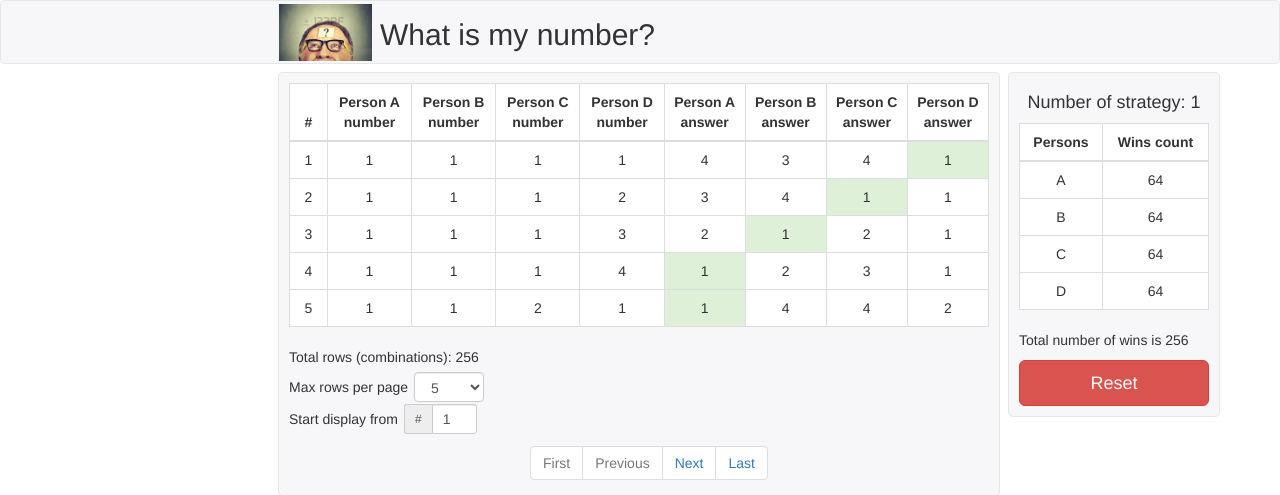
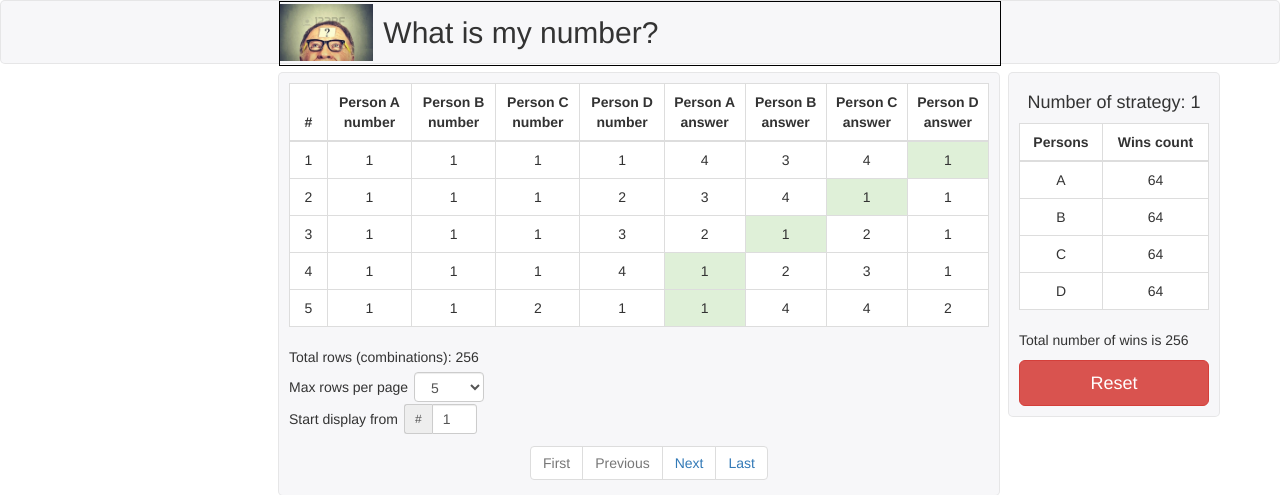
Before and after one commit to RSmetanyuk/myapp, a PHP site: page /index.html in a window 1280 px wide. Shown: the top 495 px of the page. Run offline with PHP 8.4, Linux system fonts and the light colour scheme; some libraries are stand-ins or nearby versions.

Commit message:
Removed some negative values in css

```diff
--- a/css/style.css
+++ b/css/style.css
@@ -25,19 +25,34 @@
 }
 
 .header {
+	position: relative;
 	background-color: #f7f7f9;
 	border: solid rgba(0, 0, 0, 0.07);
 	border-width: 1px;
 	border-radius: 5px;
 	font-size: 25px;
-	text-align: center;
 	height: 44px;
 	min-width: 554px;
 }
 
+#headerInnerContainer {
+	position: relative;
+	margin: auto;
+	width: 520px;
+	border: 1px solid black;
+}
+
+#logo {
+	position: relative;
+	height: 37px;
+	margin-top: 2px;
+	margin-left: 0px;
+	margin-right: 10px;
+	float: left;
+}
+
 .header p {
-	margin-left: -160px;
-	margin-top: -40px;
+	margin-top: 5px;
 }
 
 .main-content {
@@ -170,13 +185,6 @@
 	margin-left: 150px;
 }
 
-#logo {
-	height: 37px;
-	margin-top: 3px;
-	margin-bottom: 3px;
-	margin-left: -462px;
-}
-
 #pagination {
 	margin-left: 138px;
 	margin-top: 5px;
@@ -229,19 +237,22 @@
 }
 
 @media screen and (min-width: 768px) {
-	#logo {
-		height: 57px;
-		margin-left: -624px;
-	}
-
 	.header {
 		font-size: 30px;
 		height: 64px;
 	}
 
+	#headerInnerContainer {
+		width: 722px;
+		/*height: 64px;*/
+	}
+
+	#logo {
+		height: 57px;
+	}
+
 	.header p {
-		margin-left: -245px;
-		margin-top: -50px;
+		margin-top: 10px;
 	}
 
 	.main-content {
@@ -311,7 +322,7 @@
 
 	#logo {
 		height: 57px;
-		margin-left: -848px;
+		margin-top: 2px;
 	}
 
 	.header {
@@ -319,8 +330,9 @@
 		height: 64px;
 	}
 
-	.header p {
-		margin-left: -448px;
+	#headerInnerContainer {
+		width: 942px;
+		/*height: 64px;*/
 	}
 
 	#Start,
@@ -357,12 +369,8 @@
 
 
 @media screen and (min-width: 1194px) {
-	#logo {
-		margin-left: -629px;
-	}
-
-	.header p {
-		margin-left: -245px;
+	#headerInnerContainer {
+		width: 722px;
 	}
 
 	body .container1 {
--- a/index.html
+++ b/index.html
@@ -14,8 +14,10 @@
 <body onresize="dom.onBodyResize()">
 
 	<div class="container-fluid header">
-		<img id="logo" src="img/logo.jpg" alt="man thinks">
-		<p>What is my number?</p>
+		<div id="headerInnerContainer">
+			<img id="logo" src="img/logo.jpg" alt="man thinks">
+			<p>What is my number?</p>
+		</div>
 	</div>
 
 	<div class="container container1">
```
